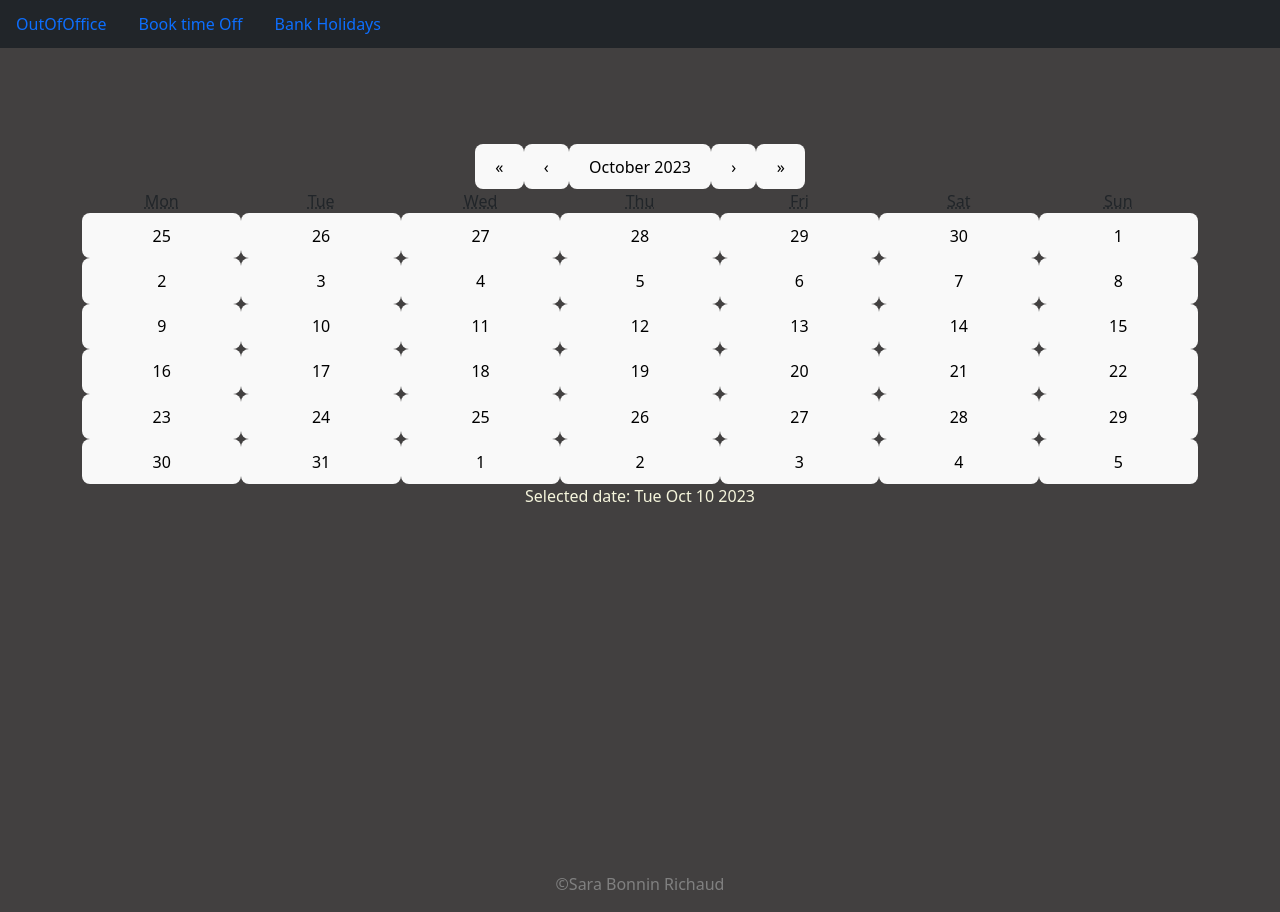
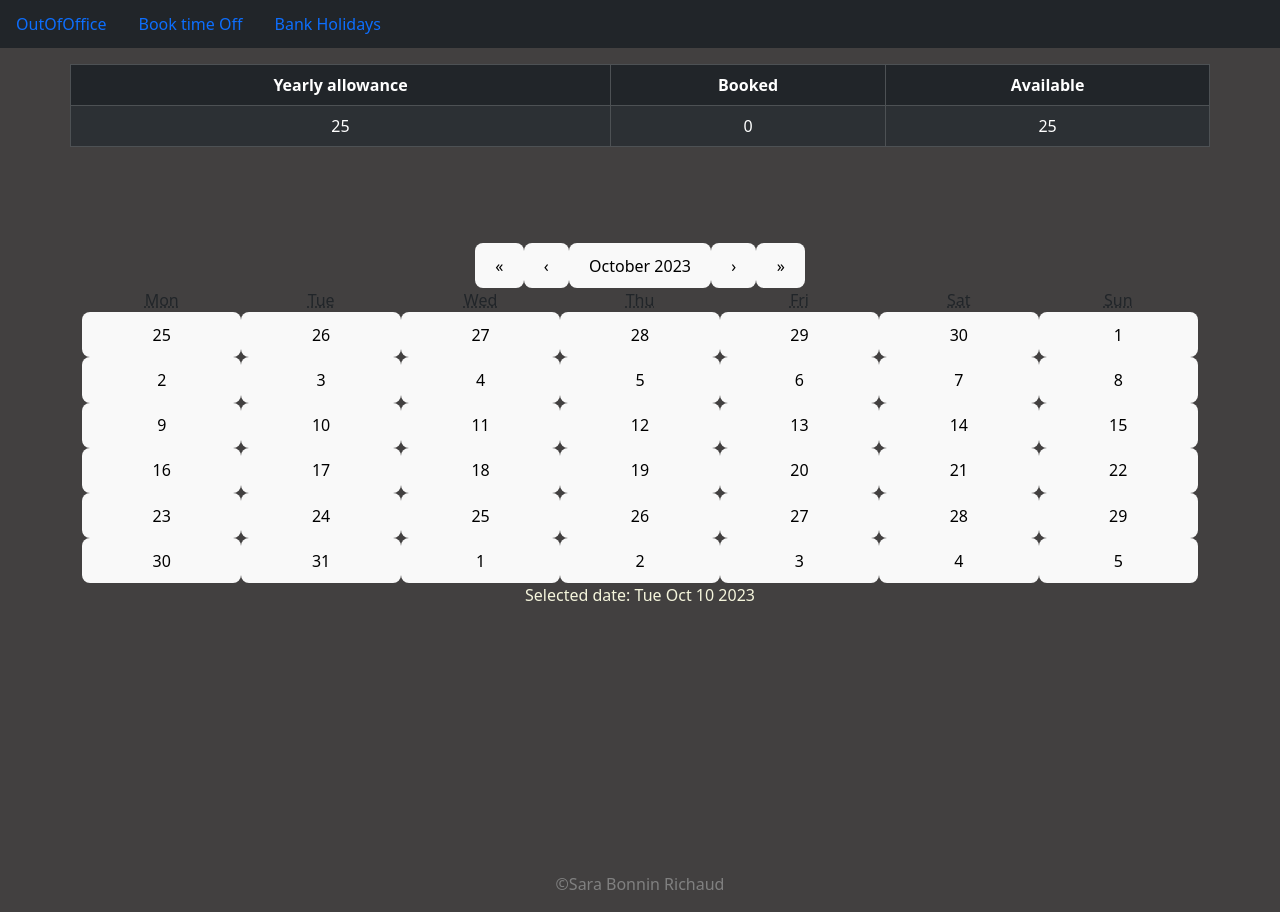
Before and after one commit to SaraClick/ReactCalendar, a React app: page /Calendar in a window 1280 px wide. Built offline with nearby package versions, Linux system fonts and the light colour scheme; the HTML template or start-up script is replaced by a standard one.

Commit message:
table tracking added to home age and BookDaysOff

```diff
--- a/src/App.jsx
+++ b/src/App.jsx
@@ -3,29 +3,40 @@ import "./App.css";
 import Header from "./components/Header";
 import Footer from "./components/Footer";
 import Holidays from "./components/holidays/Holidays";
-import CalendarPicker from "./components/calendar/Calendar";
+import BookDaysOff from "./components/calendar/BookDaysOff";
 import HomePage from "./components/homepage/HomePage";
 import { Route, BrowserRouter as Router, Routes } from "react-router-dom";
 
 function App() {
   const [holidays, setHolidays] = useState({ division: "", events: [] });
+  const [allowance, setAllowance] = useState(25);
+  const [daysBooked, setDaysBooked] = useState(0);
 
   return (
     <>
       <Router>
         <div className="page-container">
-          <Header/>
+          <Header />
           <div className="content-wrap">
-          <Routes>
-            <Route path="/" element={<HomePage />} />
-            <Route path="/Holidays" element={<Holidays holidays={holidays} setHolidays={setHolidays}/>} />
-            <Route path="/Calendar" element={<CalendarPicker />} />
-          </Routes>
+            <Routes>
+              <Route
+                path="/"
+                element={
+                  <HomePage allowance={allowance} daysBooked={daysBooked} />
+                }
+              />
+              <Route
+                path="/Holidays"
+                element={
+                  <Holidays holidays={holidays} setHolidays={setHolidays} />
+                }
+              />
+              <Route path="/Calendar" element={<BookDaysOff allowance={allowance} daysBooked={daysBooked}/>} />
+            </Routes>
           </div>
-          <Footer/>
-          </div>
+          <Footer />
+        </div>
       </Router>
-
     </>
   );
 }
--- /dev/null
+++ b/src/components/calendar/BookDaysOff.jsx
@@ -0,0 +1,20 @@
+import React from "react";
+import { Container, Col, Row } from "react-bootstrap";
+import "bootstrap/dist/css/bootstrap.css";
+import CalendarPicker from "./CalendarPicker";
+import TrackingTable from "../trackingTable/TrackingTable";
+
+function BookDaysOff({ allowance, daysBooked }) {
+  return (
+    <Container>
+      <Row>
+        <TrackingTable allowance={allowance} daysBooked={daysBooked} />
+      </Row>
+      <Row>
+        <CalendarPicker />
+      </Row>
+    </Container>
+  );
+}
+
+export default BookDaysOff;
--- a/src/components/calendar/Calendar.jsx
+++ b/src/components/calendar/CalendarPicker.jsx
@@ -3,11 +3,8 @@ import Calendar from "react-calendar";
 import { useState } from "react";
 import { Container, Row } from "react-bootstrap";
 
-
 function CalendarPicker() {
   const [date, setDate] = useState(new Date());
-
-
 
   return (
     <>
--- a/src/components/homepage/HomePage.jsx
+++ b/src/components/homepage/HomePage.jsx
@@ -3,12 +3,15 @@ import { Container, Col, Row } from "react-bootstrap";
 import calendarIcon from "../../assets/calendar-icon.png";
 import filesIcon from "../../assets/files-icon.png";
 import { Link } from "react-router-dom";
-import 'bootstrap/dist/css/bootstrap.css';
+import "bootstrap/dist/css/bootstrap.css";
+import TrackingTable from "../trackingTable/TrackingTable";
 
-function HomePage() {
+function HomePage({ allowance, daysBooked }) {
   return (
     <>
       <Container className="homepage-container container-fluid">
+        <TrackingTable allowance={allowance} daysBooked={daysBooked} />
+
         <Row>
           <Col>
             <Link to={`/Calendar`}>
@@ -18,7 +21,6 @@ function HomePage() {
           </Col>
           <Col>
             <Link to={`/Holidays`}>
-
               <img src={filesIcon} alt="files icon for absence booking" />
               <p> Bank Holidays</p>
             </Link>
--- /dev/null
+++ b/src/components/trackingTable/TrackingTable.jsx
@@ -0,0 +1,26 @@
+import React from "react";
+import { Table } from "react-bootstrap";
+import "bootstrap/dist/css/bootstrap.css";
+
+function TrackingTable({ allowance, daysBooked }) {
+  return (
+    <Table bordered className="table table-striped table-dark allowance-table">
+      <thead>
+        <tr>
+          <th>Yearly allowance</th>
+          <th>Booked</th>
+          <th>Available</th>
+        </tr>
+      </thead>
+      <tbody>
+        <tr>
+          <td>{allowance}</td>
+          <td>{daysBooked}</td>
+          <td>{allowance - daysBooked}</td>
+        </tr>
+      </tbody>
+    </Table>
+  );
+}
+
+export default TrackingTable;
```
Also changed, not shown: src/App.css (+7 -12 lines), src/components/Header.jsx (+6 -2 lines), src/components/holidays/Holidays.jsx (+6 -7 lines).
